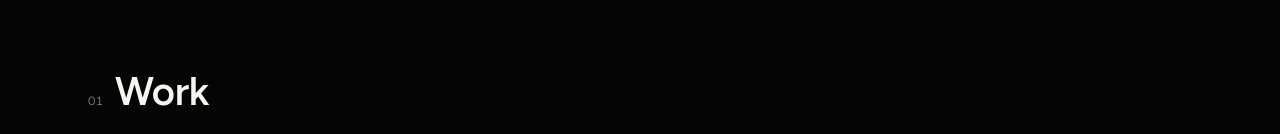
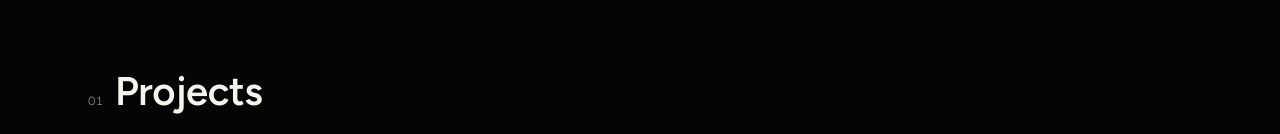
Before and after one commit to zrkidd-pixel/zionkidd.portfolio, a React (Vite) app: page / in a window 1280 px wide. Shown: the part 898-1032 px from the top of the page. Built offline with nearby package versions, Linux system fonts and the light colour scheme.

Commit message:
Rename Work nav item and section heading to Projects
Co-Authored-By: Claude Sonnet 5 <noreply@anthropic.com>
Claude-Session: https://claude.ai/code/session_01JPbJ5Rdr44tmxLsgjfJXB8

```diff
--- a/src/components/layout/Navbar.tsx
+++ b/src/components/layout/Navbar.tsx
@@ -5,7 +5,7 @@ import { ThemeToggle } from '../ThemeToggle'
 import '../../styles/layout.css'
 
 const NAV_ITEMS = [
-  { index: '01', label: 'Work', to: '/#work' },
+  { index: '01', label: 'Projects', to: '/#work' },
   { index: '02', label: 'Blog', to: '/blog' },
   { index: '03', label: 'About', to: '/#about' },
   { index: '04', label: 'Contact', to: '/#contact' },
@@ -44,7 +44,7 @@ function NavClock() {
  * Direct-Link Visitor (US-10) always has a way back home and enough
  * identity context, and a Recruiter (US-4) always has the resume CTA within
  * reach. Numbered items map to the site's real sections (US-9 revamp):
- * Work/About/Contact live as anchors on Home, Blog is its own route.
+ * Projects/About/Contact live as anchors on Home, Blog is its own route.
  */
 export function Navbar() {
   const [menuOpen, setMenuOpen] = useState(false)
--- a/src/pages/Home.tsx
+++ b/src/pages/Home.tsx
@@ -199,10 +199,10 @@ export function Home() {
       </section>
 
       <div className="container">
-        <section id="work" className="section" aria-label="Work">
+        <section id="work" className="section" aria-label="Projects">
           <div className="section__heading">
             <span className="section__index">01</span>
-            <h2 className="section__title">Work</h2>
+            <h2 className="section__title">Projects</h2>
           </div>
           <div className="project-grid">
             {caseStudies.map((study) => (
```
Also changed, not shown: aidlc-docs/audit.md (+8 -0 lines).
